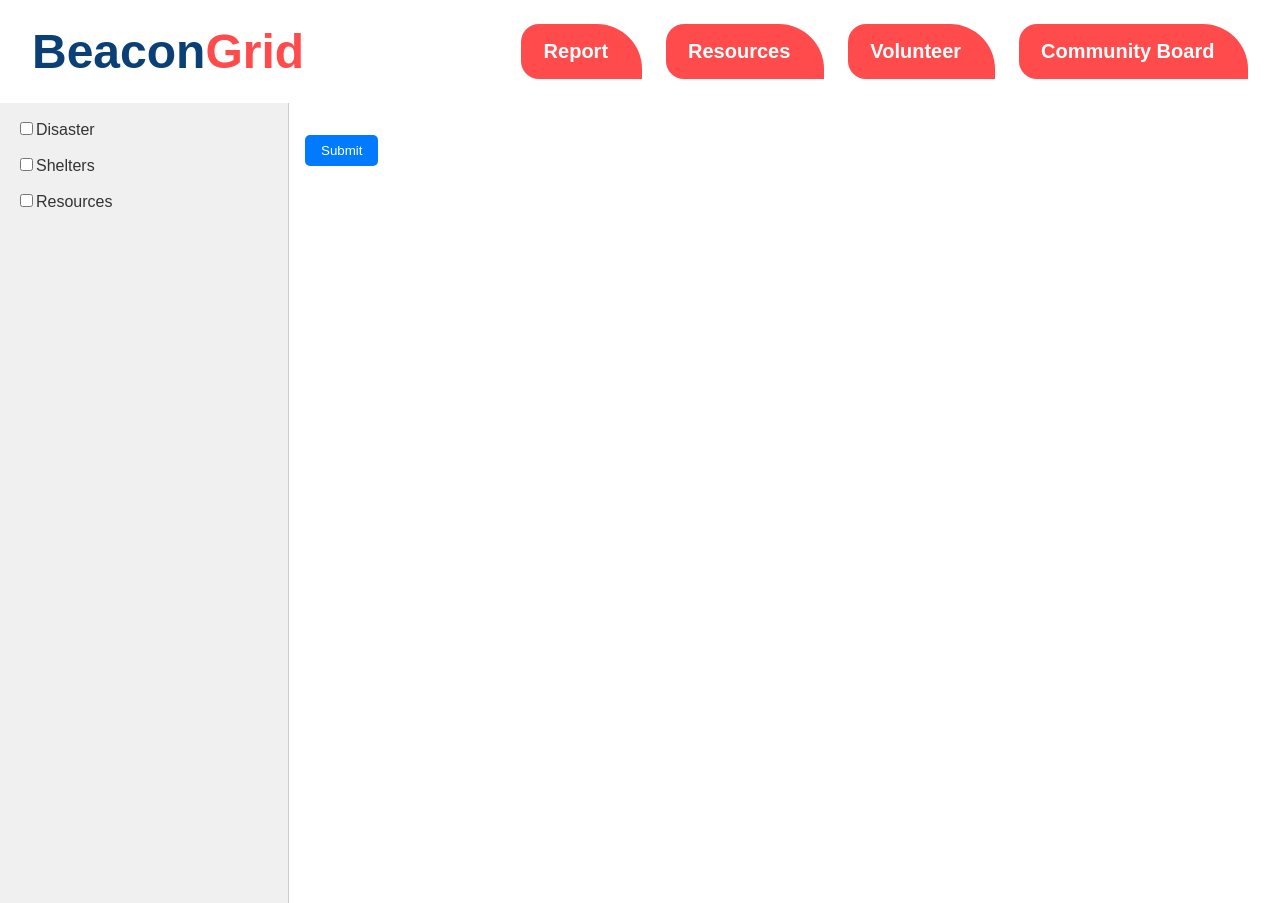
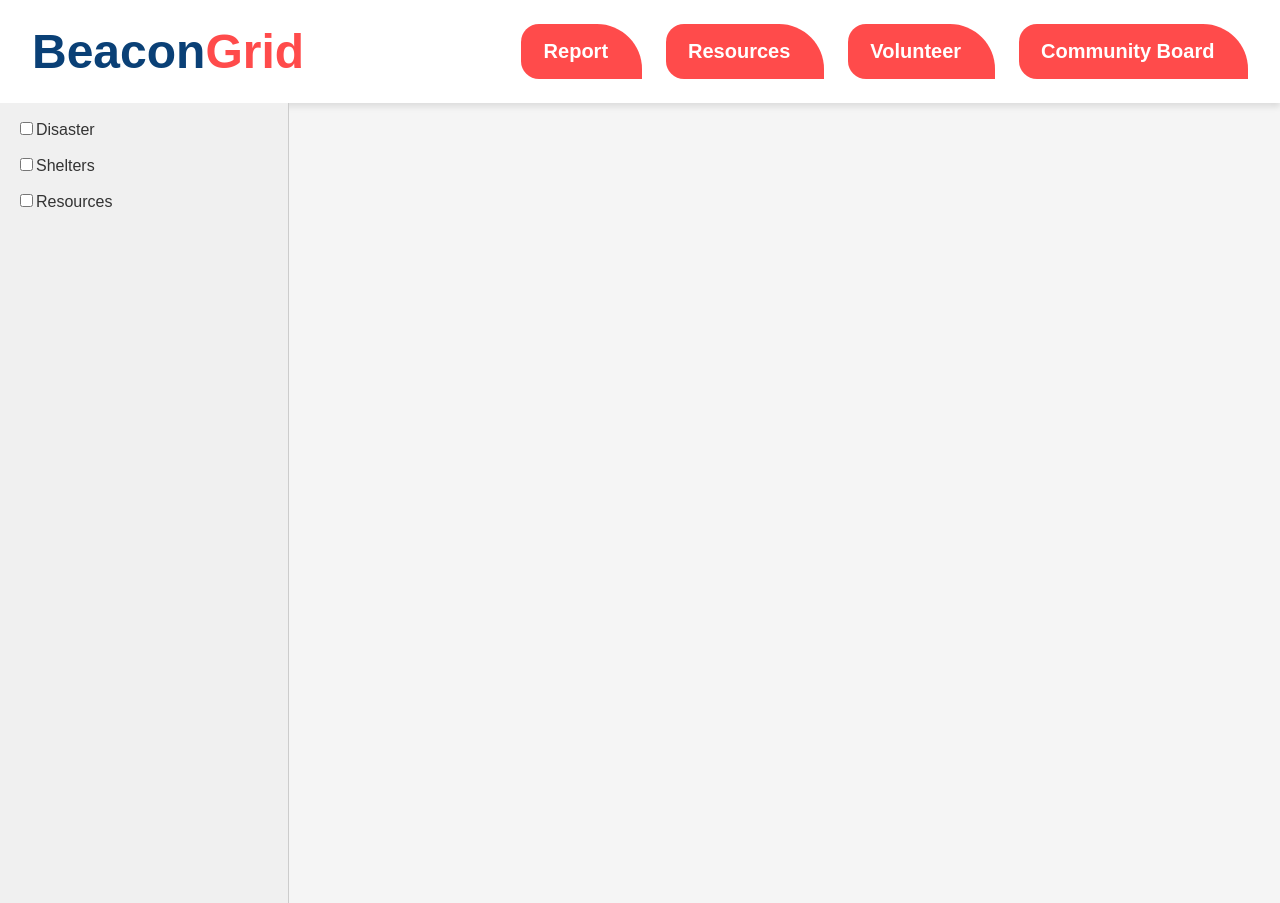
Before and after one commit to Ravencrest-01/CrowdSourced-Disaster-Relief, a React (Create React App) app in the folder frontend/: page /report in a window 1280 px wide. Built offline with nearby package versions, Linux system fonts and the light colour scheme.

Commit message:
some minor changes to the report page

```diff
--- a/frontend/src/components/ReportPage.js
+++ b/frontend/src/components/ReportPage.js
@@ -51,6 +51,8 @@ const ReportPage = () => {
         .catch((error) => console.error("Error:", error));
     };
 
+    const isAnyFormChecked = Object.values(checkedForms).some((isChecked) => isChecked);
+
     return (
         <div className="report-page">
             <div className="sidebar">
@@ -82,6 +84,7 @@ const ReportPage = () => {
                     Resources
                 </label>
             </div>
+            {isAnyFormChecked && (
             <form className="form-container" onSubmit={handleSubmit}>
                 {checkedForms.disaster && (
                     <div className="form-section">
@@ -235,6 +238,7 @@ const ReportPage = () => {
                 )}
                 <button type="submit">Submit</button>
             </form>
+            )}
         </div>
     );
 
```
